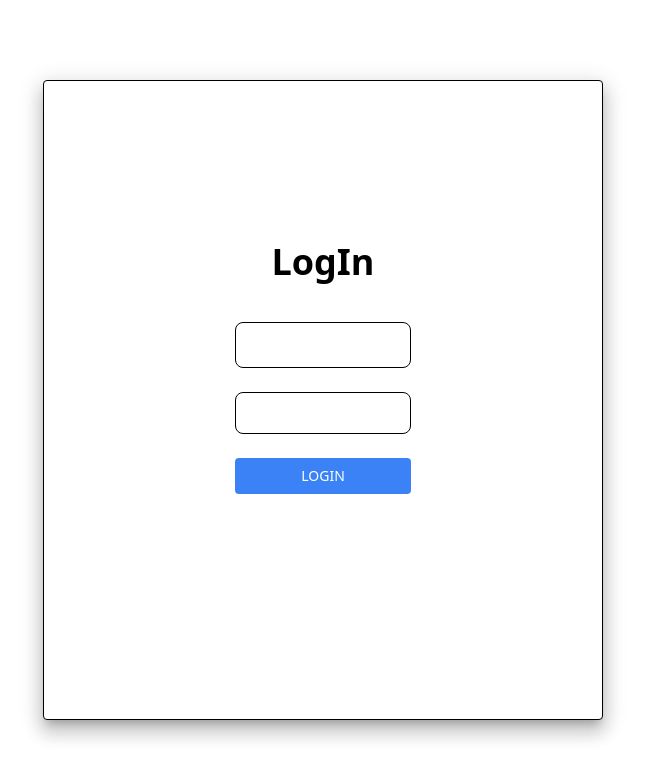
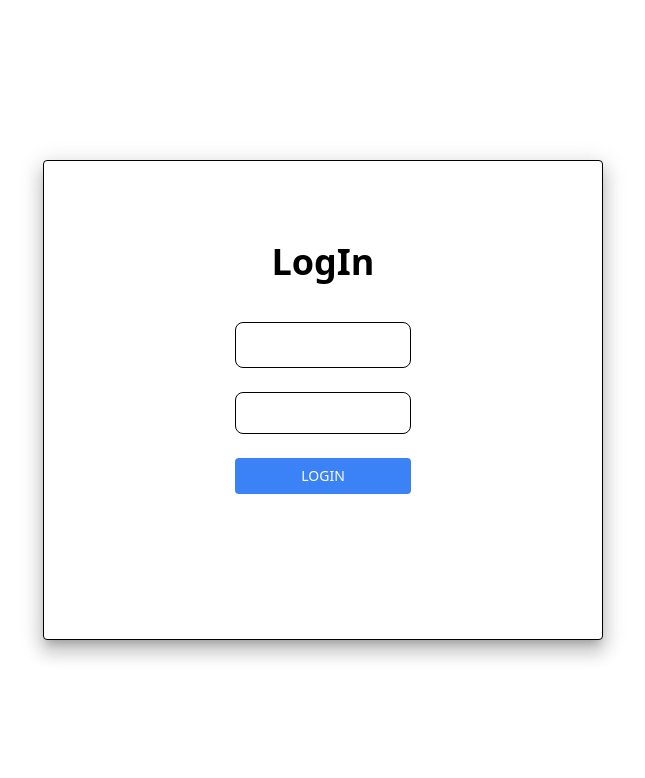
Before and after one commit to om2137/GymMgmt, a Next.js app: page /auth/login in a window 1280 px wide. Shown: the top 778 px of the page, without its empty margins (317-962 px from the left). Built offline with nearby package versions, Linux system fonts and the light colour scheme.

Commit message:
login page resize

```diff
--- a/pages/auth/login.tsx
+++ b/pages/auth/login.tsx
@@ -45,7 +45,7 @@ export default function login() {
     <>
       <Box
         sx={{ ...style }}
-        className=" md:w-[35rem] md:h-[40rem] flex justify-center my-auto items-center "
+        className="md:w-[35rem] md:h-[30rem]  flex justify-center my-auto items-center "
       >
         <div className="w-64">
           <h1 className="flex justify-center items-center text-4xl font-semibold ">
```
